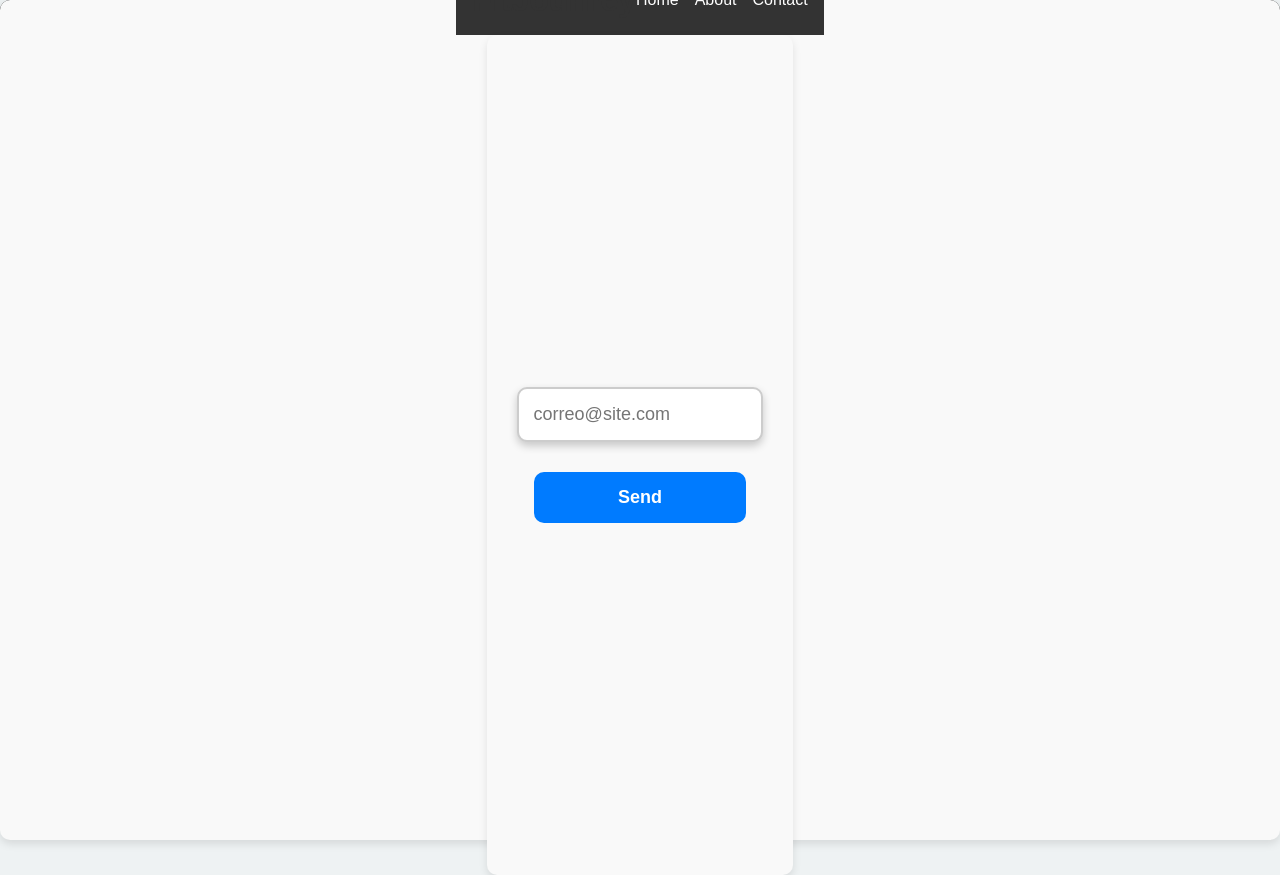
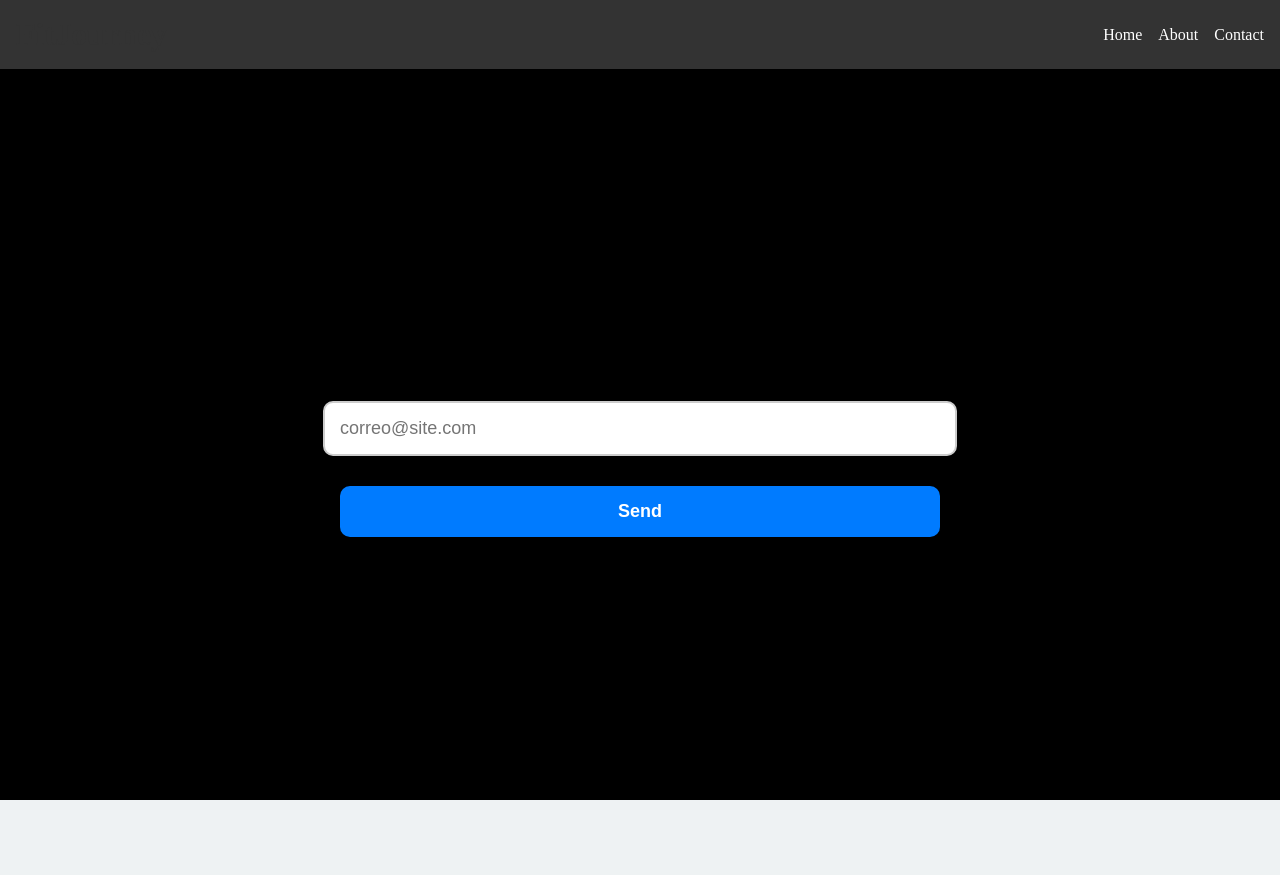
Before and after one commit to SalomonAvila/FitJourney, a React (Vite) app: page /login in a window 1280 px wide. Built offline with nearby package versions, Linux system fonts and the light colour scheme; no server answers.

Commit message:
Estilos de prueba 3

```diff
--- a/src/pages/InformacionPerfil.jsx
+++ b/src/pages/InformacionPerfil.jsx
@@ -35,7 +35,7 @@ function InformacionPerfil() {
   }, []);
 
   return (
-    <div>
+    <div id="#info">
       <h1>Informacion del perfil</h1>
       <h2>Nombre: {perfil.nombre}</h2>
       <h2>Email: {perfil.email}</h2>
--- a/src/styles/InformacionPerfil.css
+++ b/src/styles/InformacionPerfil.css
@@ -1,5 +1,5 @@
 /* Estilo para el contenedor principal */
-div {
+#info {
   display: flex;
   flex-direction: column;
   justify-content: center;
```
Lines whose indentation alone changed are shown as unchanged.
